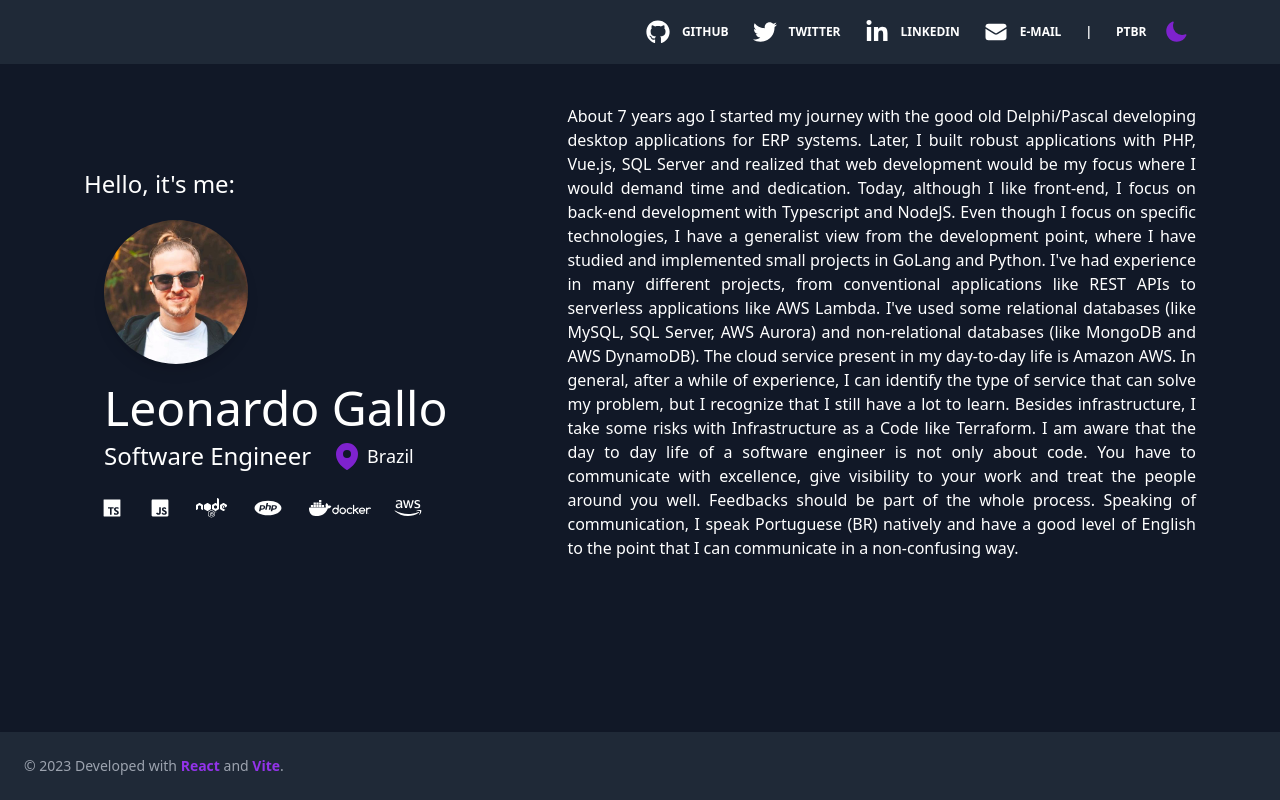
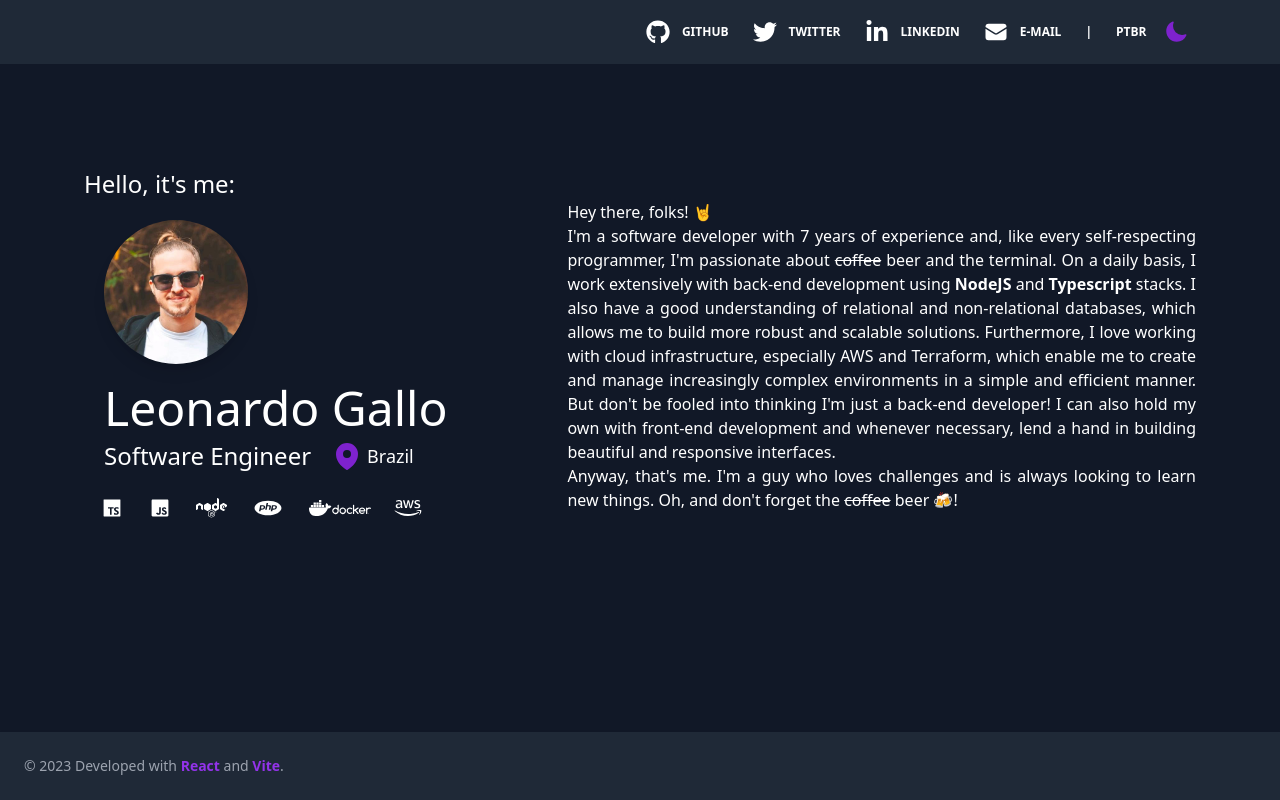
Before and after one commit to galloaleonardo/galloaleonardo.dev, a React (Vite) app: page / in a window 1280 px wide. Built offline with nearby package versions, Linux system fonts and the light colour scheme.

Commit message:
feat: change text description

```diff
--- a/src/components/content/TextContent.tsx
+++ b/src/components/content/TextContent.tsx
@@ -9,13 +9,12 @@ export default function TextContent({ language }: Props) {
     const getEnglishText = (): JSX.Element => {
         return (
             <div>
-                About {Number(new Date().getFullYear()) - 2016} years ago I started my journey with the good old Delphi/Pascal developing desktop applications for ERP systems.
-                Later, I built robust applications with PHP, Vue.js, SQL Server and realized that web development would be my focus where I would demand time and dedication.
-                Today, although I like front-end, I focus on back-end development with Typescript and NodeJS. Even though I focus on specific technologies, I have a generalist view from the development point, where I have studied and implemented small projects in GoLang and Python.
-                I've had experience in many different projects, from conventional applications like REST APIs to serverless applications like AWS Lambda. I've used some relational databases (like MySQL, SQL Server, AWS Aurora) and non-relational databases (like MongoDB and AWS DynamoDB).
-                The cloud service present in my day-to-day life is Amazon AWS. In general, after a while of experience, I can identify the type of service that can solve my problem, but I recognize that I still have a lot to learn. Besides infrastructure, I take some risks with Infrastructure as a Code like Terraform.
-                I am aware that the day to day life of a software engineer is not only about code. You have to communicate with excellence, give visibility to your work and treat the people around you well. Feedbacks should be part of the whole process.
-                Speaking of communication, I speak Portuguese (BR) natively and have a good level of English to the point that I can communicate in a non-confusing way.
+                <p>Hey there, folks! 🤘</p>
+                I'm a software developer with {Number(new Date().getFullYear()) - 2016} years of experience and, like every self-respecting programmer, I'm passionate about <s>coffee</s> beer and the terminal.
+                On a daily basis, I work extensively with back-end development using <strong>NodeJS</strong> and <strong>Typescript</strong> stacks. I also have a good understanding of relational and non-relational databases, which allows me to build more robust and scalable solutions.
+                Furthermore, I love working with cloud infrastructure, especially AWS and Terraform, which enable me to create and manage increasingly complex environments in a simple and efficient manner.
+                But don't be fooled into thinking I'm just a back-end developer! I can also hold my own with front-end development and whenever necessary, lend a hand in building beautiful and responsive interfaces.
+                <p>Anyway, that's me. I'm a guy who loves challenges and is always looking to learn new things. Oh, and don't forget the <s>coffee</s> beer 🍻!</p>
             </div>
         )
     }
@@ -23,20 +22,19 @@ export default function TextContent({ language }: Props) {
     const getPortugueseText = (): JSX.Element => {
         return (
             <div>
-                Há cerca de {Number(new Date().getFullYear()) - 2016} anos comecei a minha viagem com o bom e velho Delphi/Pascal a desenvolver aplicações desktop para sistemas ERP.
-                Mais tarde, construí aplicações robustas com PHP, Vue.js, SQL Server e percebi que o desenvolvimento web seria o meu foco onde exigiria tempo e dedicação.
-                Hoje em dia, embora goste de front-end, concentro-me no desenvolvimento de back-end com Typescript e NodeJS. Apesar de me concentrar em tecnologias específicas, tenho uma visão generalista do ponto de vista do desenvolvimento, onde estudei e implementei pequenos projectos em GoLang e Python.
-                Tive experiência em muitos projectos diferentes, desde aplicações convencionais como REST APIs até aplicações sem servidor como AWS Lambda. Utilizei algumas bases de dados relacionais (como MySQL, SQL Server, AWS Aurora) e bases de dados não relacionais (como MongoDB e AWS DynamoDB).
-                O serviço de nuvem presente no meu dia-a-dia é o Amazon AWS. Em geral, após algum tempo de experiência, consigo identificar o tipo de serviço que pode resolver o meu problema, mas reconheço que ainda tenho muito a aprender. Para além da infra-estrutura, corro alguns riscos com a infra-estrutura como um código como o Terraform.
-                Estou ciente de que o dia-a-dia de um engenheiro de software não se resume ao código. Tem de comunicar com excelência, dar visibilidade ao seu trabalho e tratar bem as pessoas à sua volta. Os feedbacks devem fazer parte de todo o processo.
-                Por falar em comunicação, falo português (BR) nativamente e tenho um bom nível de inglês ao ponto de poder comunicar de uma forma não confusa.
+                <p>E aí, gente boa! 🤘</p>
+                Eu sou um desenvolvedor de software com {Number(new Date().getFullYear()) - 2016} anos de experiência e, como todo programador que se preze, sou apaixonado por <s>café</s> cerveja e pelo terminal.
+                No meu dia a dia, trabalho bastante com o desenvolvimento de back-end utilizando as stacks <strong>NodeJS</strong> e <strong>Typescript</strong>. Também tenho um bom conhecimento em bancos de dados relacionais e não relacionais, o que me permite construir soluções mais robustas e escaláveis.
+                Além disso, eu adoro trabalhar com infraestrutura cloud, em especial a AWS e o Terraform, que me permitem criar e gerenciar ambientes cada vez mais complexos de forma simples e eficiente.
+                Mas, não se engane achando que eu sou só um desenvolvedor de back-end! Também sei me virar bastante com o front-end e sempre que necessário dou uma ajudinha para construir interfaces bonitas e responsivas.
+                <p>Enfim, é isso aí. Sou um cara que gosta de desafios e está sempre em busca de aprender coisas novas. Ah, e não esqueça do <s>café</s> cerveja 🍻!</p>
             </div>
         )
     }
 
     return (
         <>
-            <div className='text-justify text-base px-7 lg:px-5' data-testid='text-content'>
+            <div className='text-justify text-base px-7 lg:pt-24 lg:px-5' data-testid='text-content'>
                 {language === Language.EN ? getEnglishText() : getPortugueseText()}
 
             </div>
```
